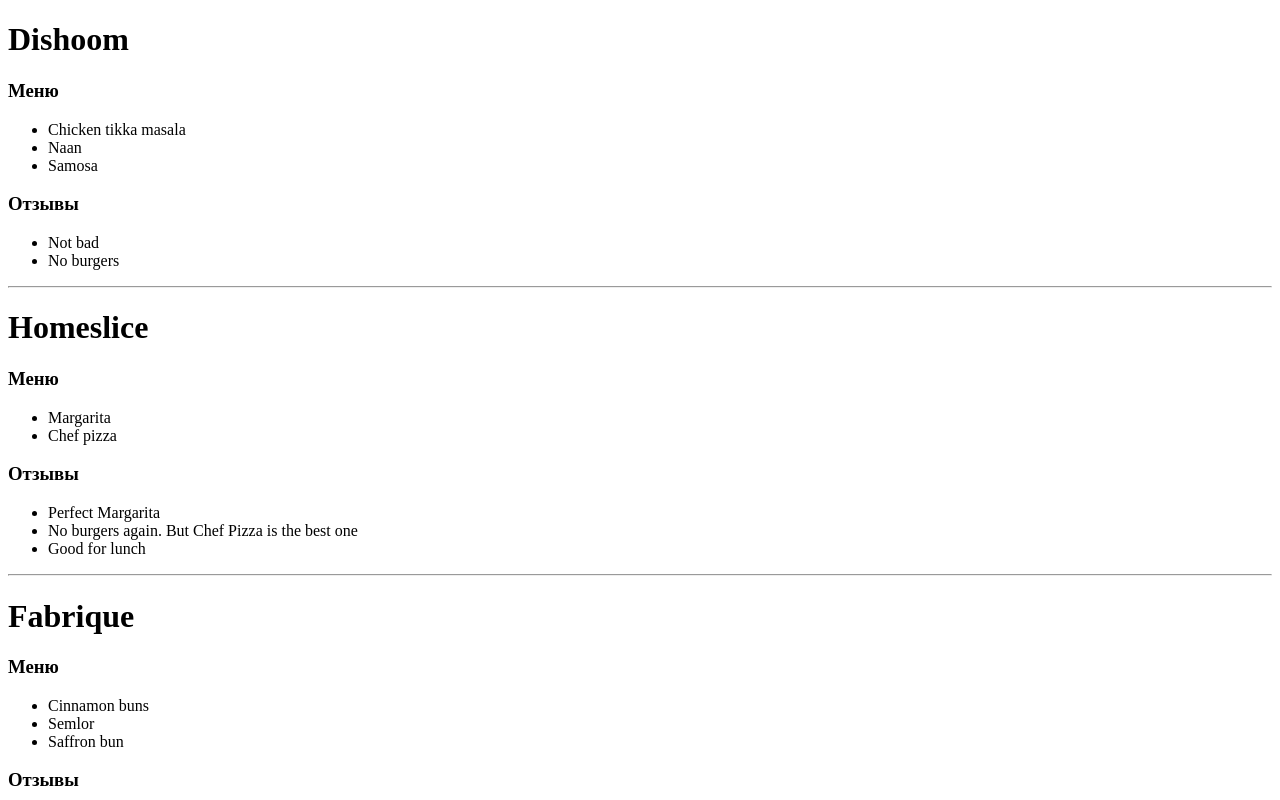
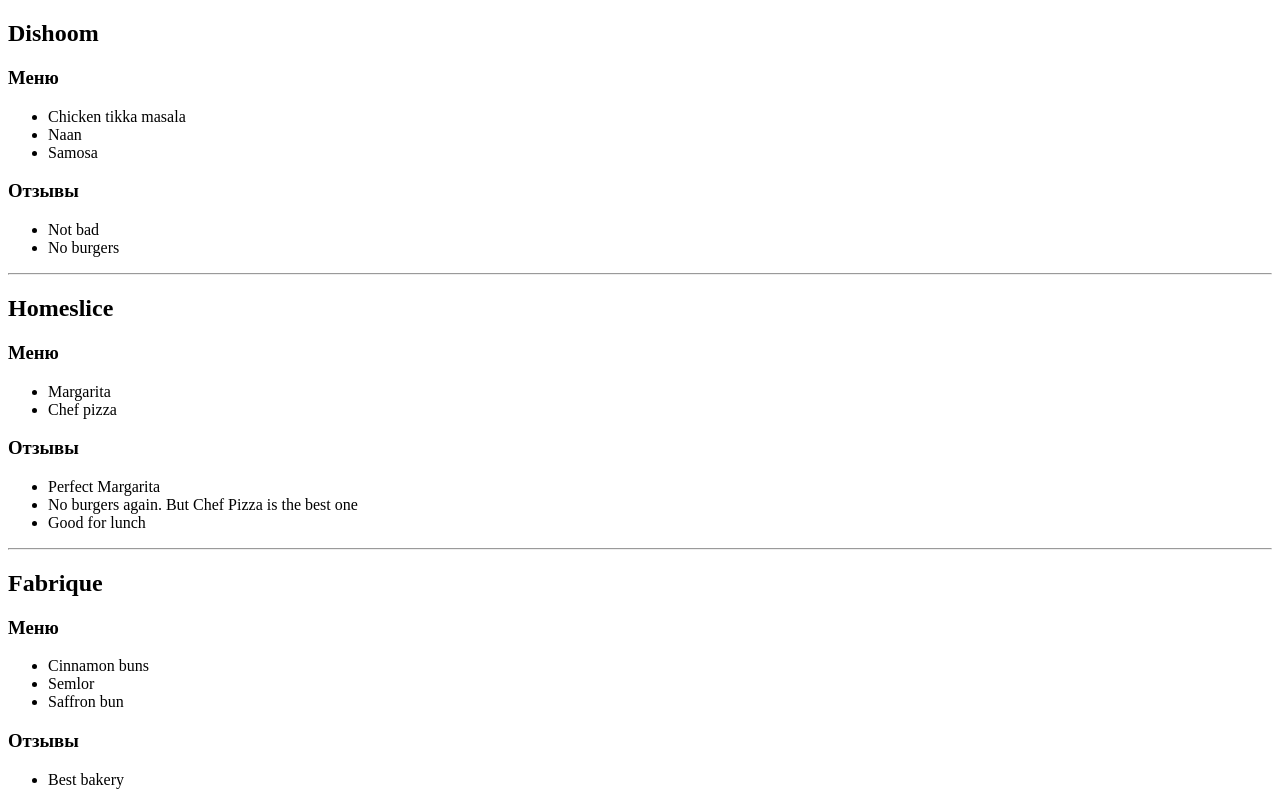
Before and after one commit to AlibekTemirtas/react-course-v1, a React (Vite) app: page / in a window 1280 px wide. Shown: the top 800 px of the page. Built offline with nearby package versions, Linux system fonts and the light colour scheme.

Commit message:
feat: updated code review

```diff
--- a/src/main.jsx
+++ b/src/main.jsx
@@ -6,19 +6,19 @@
 
 reactRoot.render(
     <div className="restaurants-list">
-        {restaurants.map(restaurant => {
+        {restaurants.map(({name, menu, reviews}) => {
             return (
                 <div className="restaurant-wrapper">
-                    <h1 className="restaurant-name">
-                        {restaurant.name}
-                    </h1>
+                    <h2 className="restaurant-name">
+                        {name}
+                    </h2>
 
                     <div className="group">
                         <h3 className="group-name">
                             Меню
                         </h3>
                         <ul className="group-list">
-                            {restaurant.menu.map((item) => (<li>{item.name}</li>))}
+                            {menu.map(({name}) => (<li>{name}</li>))}
                         </ul>
                     </div>
 
@@ -27,7 +27,7 @@
                             Отзывы
                         </h3>
                         <ul className="group-list">
-                            {restaurant.reviews.map((item) => (<li>{item.text}</li>))}
+                            {reviews.map(({text}) => (<li>{text}</li>))}
                         </ul>
                     </div>
                     <hr/>
```
